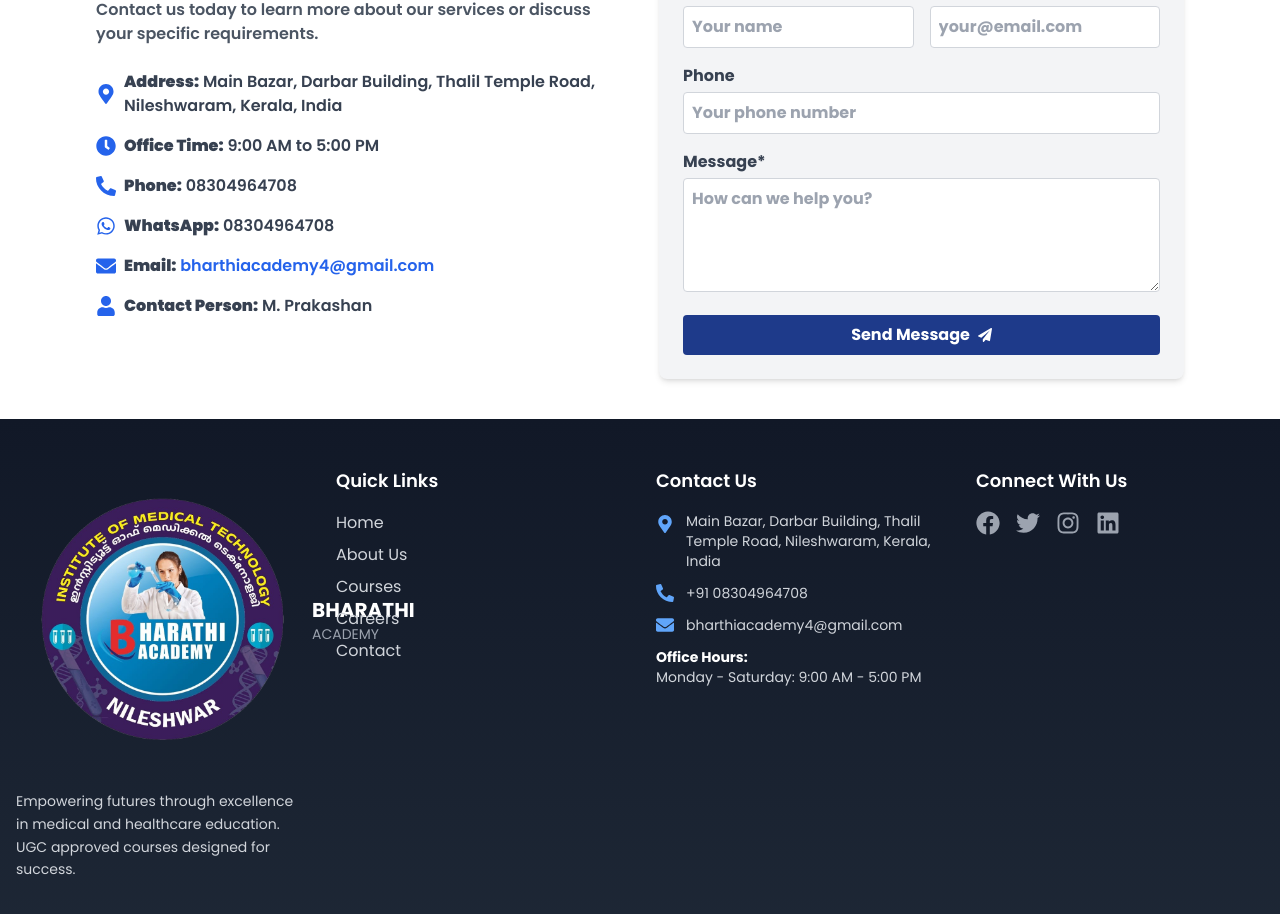
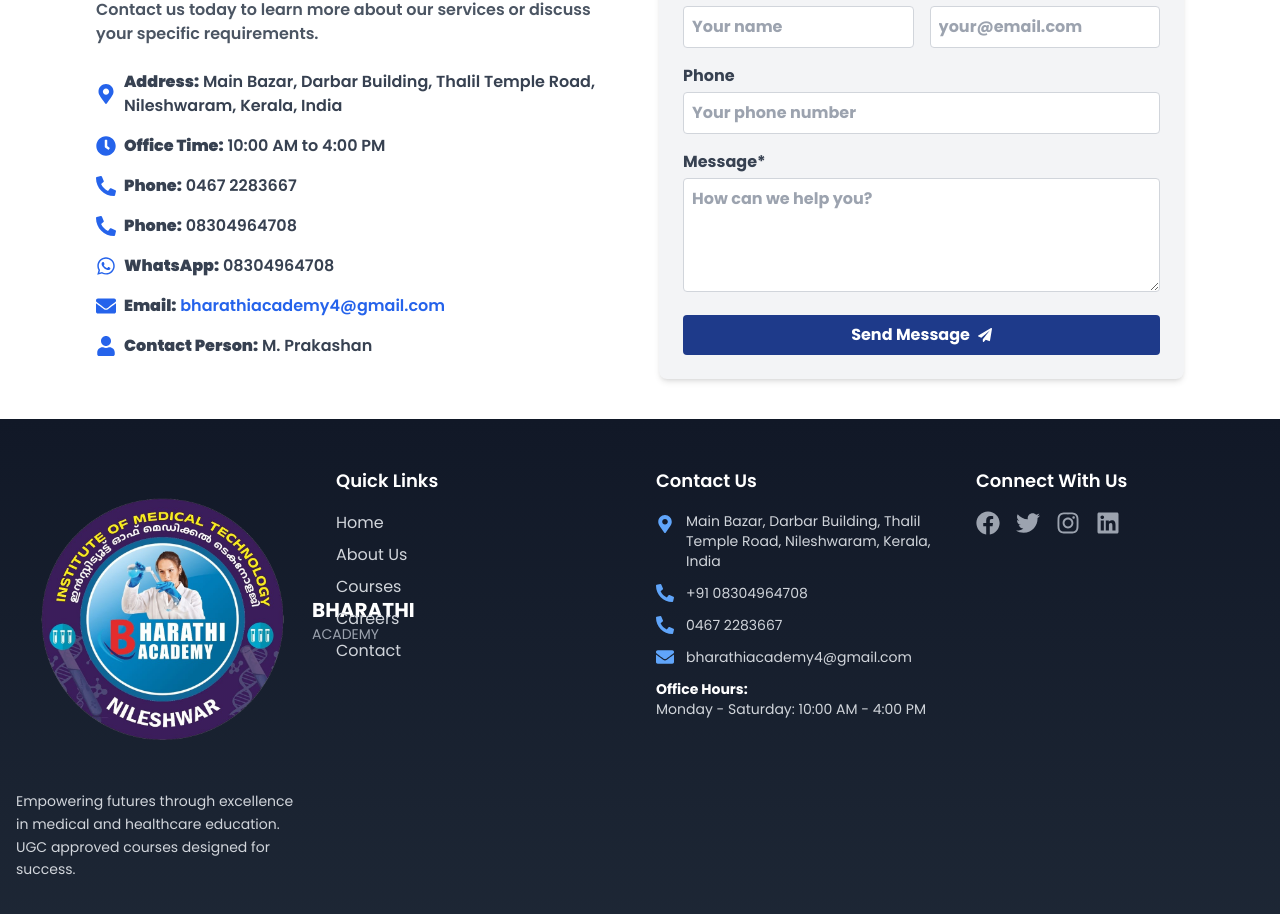
Before and after one commit to nandiniramesh-code/bharathi, a Next.js app: page / in a window 1280 px wide. Shown: the part 10079-10993 px from the top of the page. Built offline with nearby package versions, Linux system fonts and the light colour scheme.

Commit message:
Updated contact details

```diff
--- a/src/Components/ContactForm.js
+++ b/src/Components/ContactForm.js
@@ -18,7 +18,11 @@ const ContactForm = () => {
           </p>
           <p className="flex items-center gap-2">
             <FaClock className="text-blue-600 text-xl flex-shrink-0" />
-            <span><strong>Office Time:</strong> 9:00 AM to 5:00 PM</span>
+            <span><strong>Office Time:</strong> 10:00 AM to 4:00 PM</span>
+          </p>
+          <p className="flex items-center gap-2">
+            <FaPhone className="text-blue-600 text-xl flex-shrink-0 rotate-90" />
+            <span><strong>Phone:</strong> 0467 2283667</span>
           </p>
           <p className="flex items-center gap-2">
             <FaPhone className="text-blue-600 text-xl flex-shrink-0 rotate-90" />
@@ -32,8 +36,8 @@ const ContactForm = () => {
             <FaEnvelope className="text-blue-600 text-xl flex-shrink-0" />
             <span>
               <strong>Email:</strong>{" "}
-              <a href="mailto:bharthiacademy4@gmail.com" className="text-blue-600 hover:underline">
-              bharthiacademy4@gmail.com
+              <a href="mailto:bharathiacademy4@gmail.com" className="text-blue-600 hover:underline">
+              bharathiacademy4@gmail.com
               </a>
             </span>
           </p>
--- a/src/Components/footer.js
+++ b/src/Components/footer.js
@@ -82,13 +82,17 @@ export default function Footer() {
                 <span className="text-sm">+91 08304964708</span>
               </li>
               <li className="flex items-center space-x-3">
+                <FaPhone className="text-blue-400 text-lg flex-shrink-0 rotate-90" />
+                <span className="text-sm">0467 2283667</span>
+              </li>
+              <li className="flex items-center space-x-3">
                 <FaEnvelope className="text-blue-400 text-lg flex-shrink-0" />
-                <span className="text-sm"> bharthiacademy4@gmail.com</span>
+                <span className="text-sm"> bharathiacademy4@gmail.com</span>
               </li>
               <li className="text-sm">
                 <strong className="text-white">Office Hours:</strong>
                 <br />
-                Monday - Saturday: 9:00 AM - 5:00 PM
+                Monday - Saturday: 10:00 AM - 4:00 PM
               </li>
             </ul>
           </div>
```
